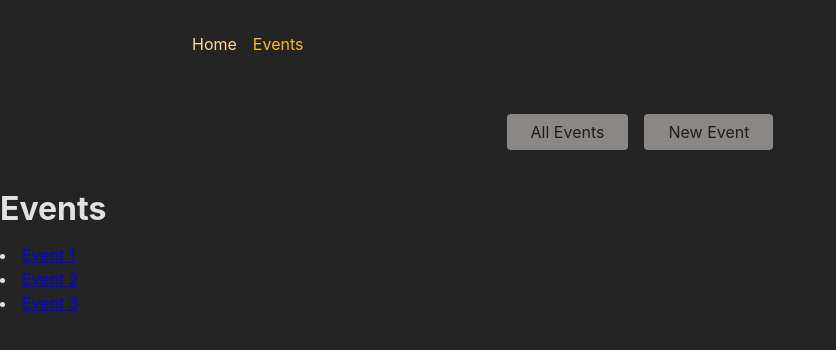
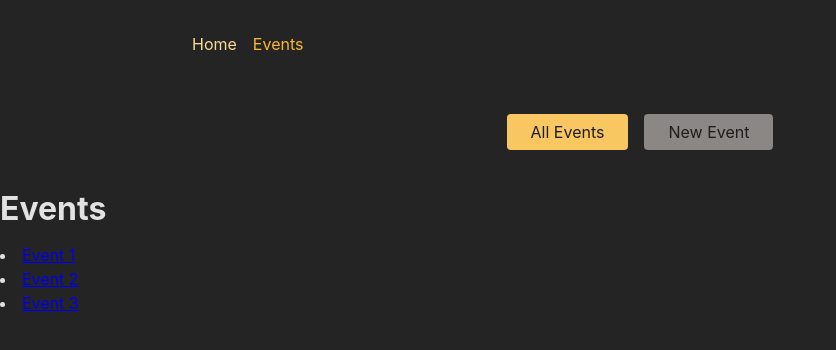
Before and after one commit to shivraj-roy/router-verse, a React (Vite) app in the folder frontend/: page /events in a window 1280 px wide. Shown: the top 350 px of the page, without its empty margins (0-836 px from the left). Built offline with nearby package versions, Linux system fonts and the light colour scheme.

Commit message:
🔗 update EventsNavigation to use NavLink for improved active link styling...

```diff
--- a/frontend/src/components/EventsNavigation.jsx
+++ b/frontend/src/components/EventsNavigation.jsx
@@ -1,4 +1,5 @@
 import classes from "./EventsNavigation.module.css";
+import { NavLink } from "react-router-dom";
 
 function EventsNavigation() {
    return (
@@ -6,10 +7,25 @@ function EventsNavigation() {
          <nav>
             <ul className={classes.list}>
                <li>
-                  <a href="/events">All Events</a>
+                  <NavLink
+                     to="/events"
+                     className={({ isActive }) =>
+                        isActive ? classes.active : undefined
+                     }
+                     end
+                  >
+                     All Events
+                  </NavLink>
                </li>
                <li>
-                  <a href="/events/new">New Event</a>
+                  <NavLink
+                     to="/events/new"
+                     className={({ isActive }) =>
+                        isActive ? classes.active : undefined
+                     }
+                  >
+                     New Event
+                  </NavLink>
                </li>
             </ul>
          </nav>
```
